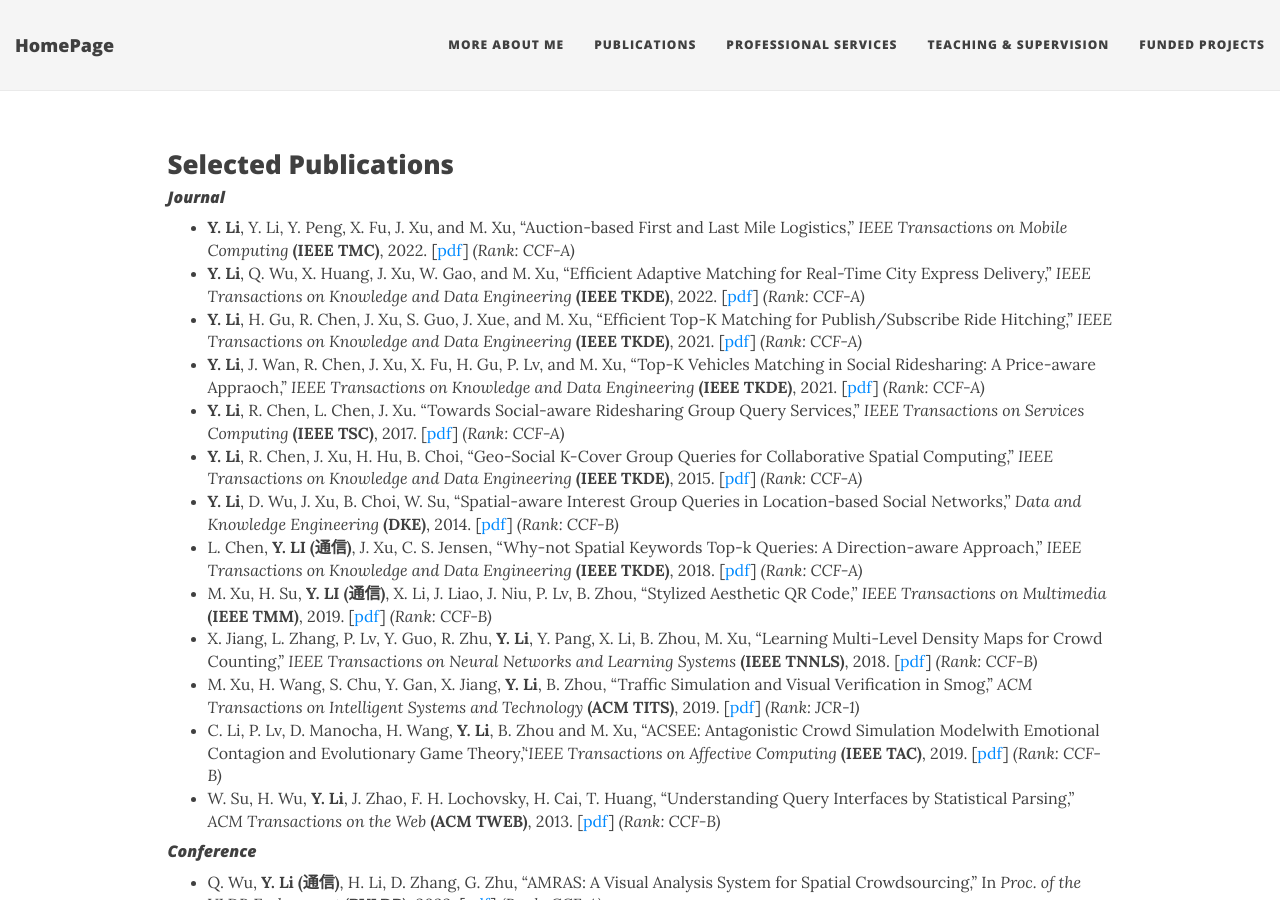
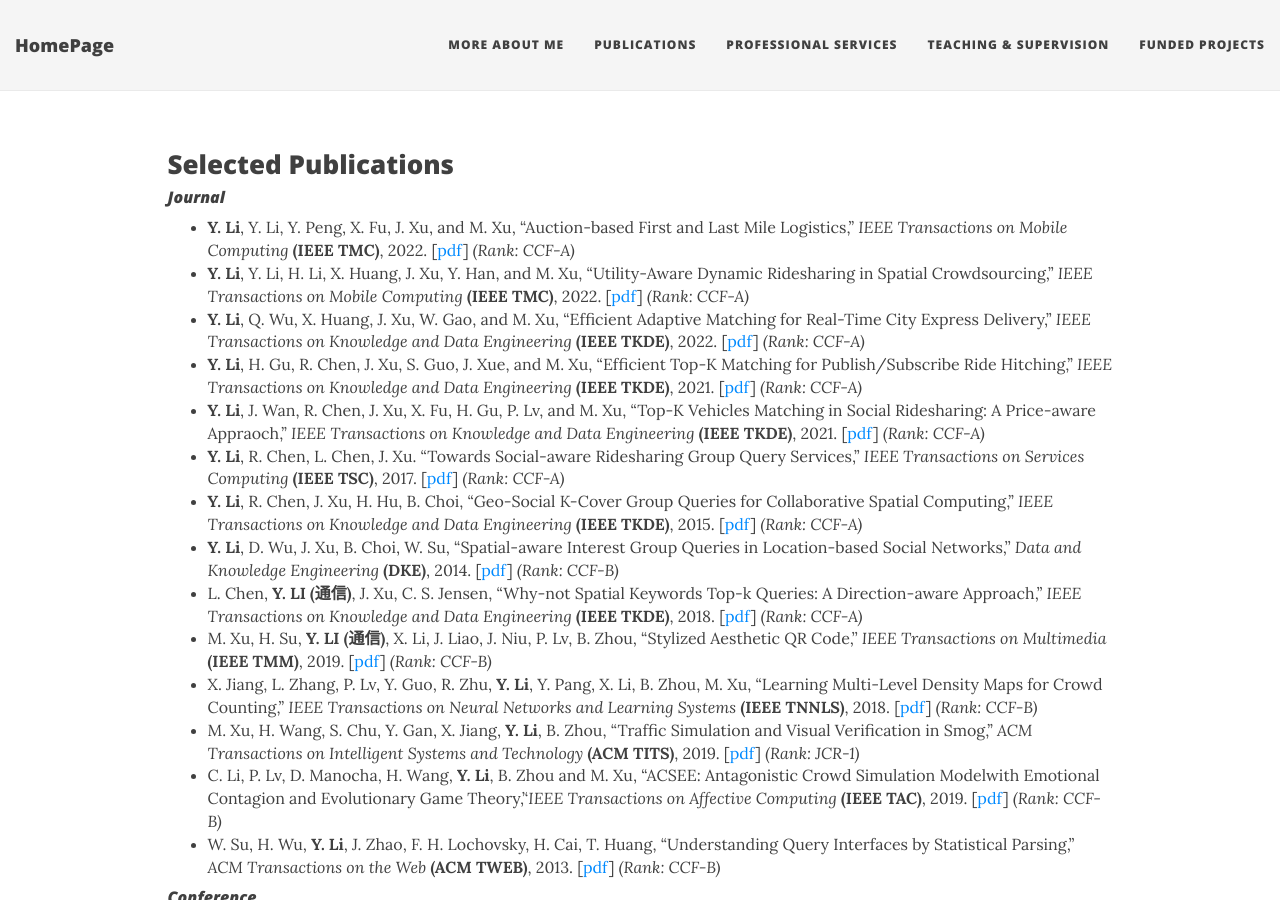
Before and after one commit to zzudb/zzudb.github.io, a Jekyll site: the page built from pages/mypublications.md, in a window 1280 px wide and 900 px high. Built offline with Jekyll 4.4.1, drawn with Linux system fonts in a browser that asks for light colours; nearby versions of some CDN libraries.

Commit message:
Update mypublications.md

```diff
--- a/pages/mypublications.md
+++ b/pages/mypublications.md
@@ -7,6 +7,7 @@ show-avatar: false
 #### _Journal_
 
 * **Y. Li**, Y. Li, Y. Peng, X. Fu, J. Xu, and M. Xu, "Auction-based First and Last Mile Logistics,'' _IEEE Transactions on Mobile Computing_ **(IEEE TMC)**, 2022. [[pdf](https://zzudb.github.io/pages/mypublications/)] _(Rank: CCF-A)_
+* **Y. Li**, Y. Li, H. Li, X. Huang, J. Xu, Y. Han, and M. Xu, "Utility-Aware Dynamic Ridesharing in Spatial Crowdsourcing,'' _IEEE Transactions on Mobile Computing_ **(IEEE TMC)**, 2022. [[pdf](https://zzudb.github.io/pages/mypublications/)] _(Rank: CCF-A)_
 * **Y. Li**, Q. Wu, X. Huang, J. Xu, W. Gao, and M. Xu, "Efficient Adaptive Matching for Real-Time City Express Delivery,'' _IEEE Transactions on Knowledge and Data Engineering_ **(IEEE TKDE)**, 2022. [[pdf](https://zzudb.github.io/pages/mypublications/)] _(Rank: CCF-A)_
 * **Y. Li**, H. Gu, R. Chen, J. Xu, S. Guo, J. Xue, and M. Xu, "Efficient Top-K Matching for Publish/Subscribe Ride Hitching,'' _IEEE Transactions on Knowledge and Data Engineering_ **(IEEE TKDE)**, 2021. [[pdf](https://zzudb.github.io/pages/mypublications/)] _(Rank: CCF-A)_
 * **Y. Li**, J. Wan, R. Chen, J. Xu, X. Fu, H. Gu, P. Lv, and M. Xu, "Top-K Vehicles Matching in Social Ridesharing: A Price-aware Appraoch,'' _IEEE Transactions on Knowledge and Data Engineering_ **(IEEE TKDE)**, 2021. [[pdf](https://zzudb.github.io/pages/mypublications/)] _(Rank: CCF-A)_
```
